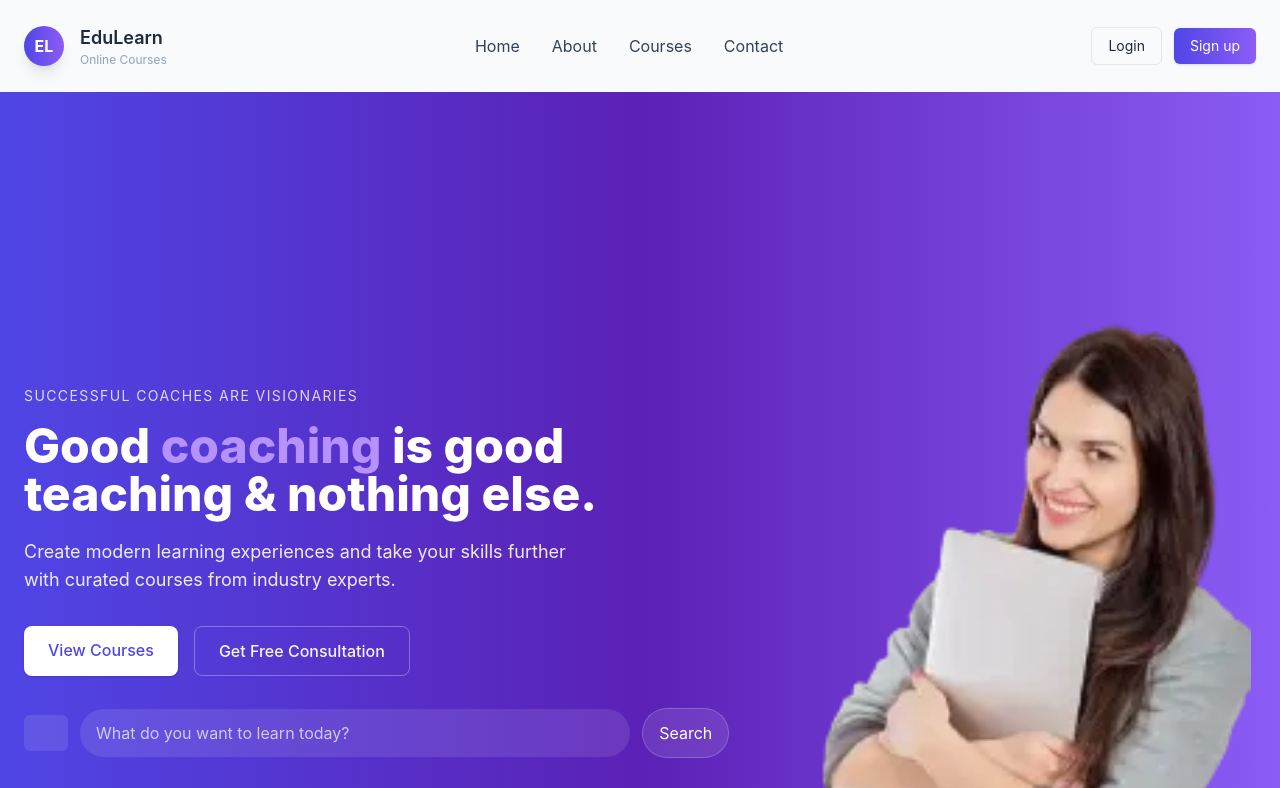
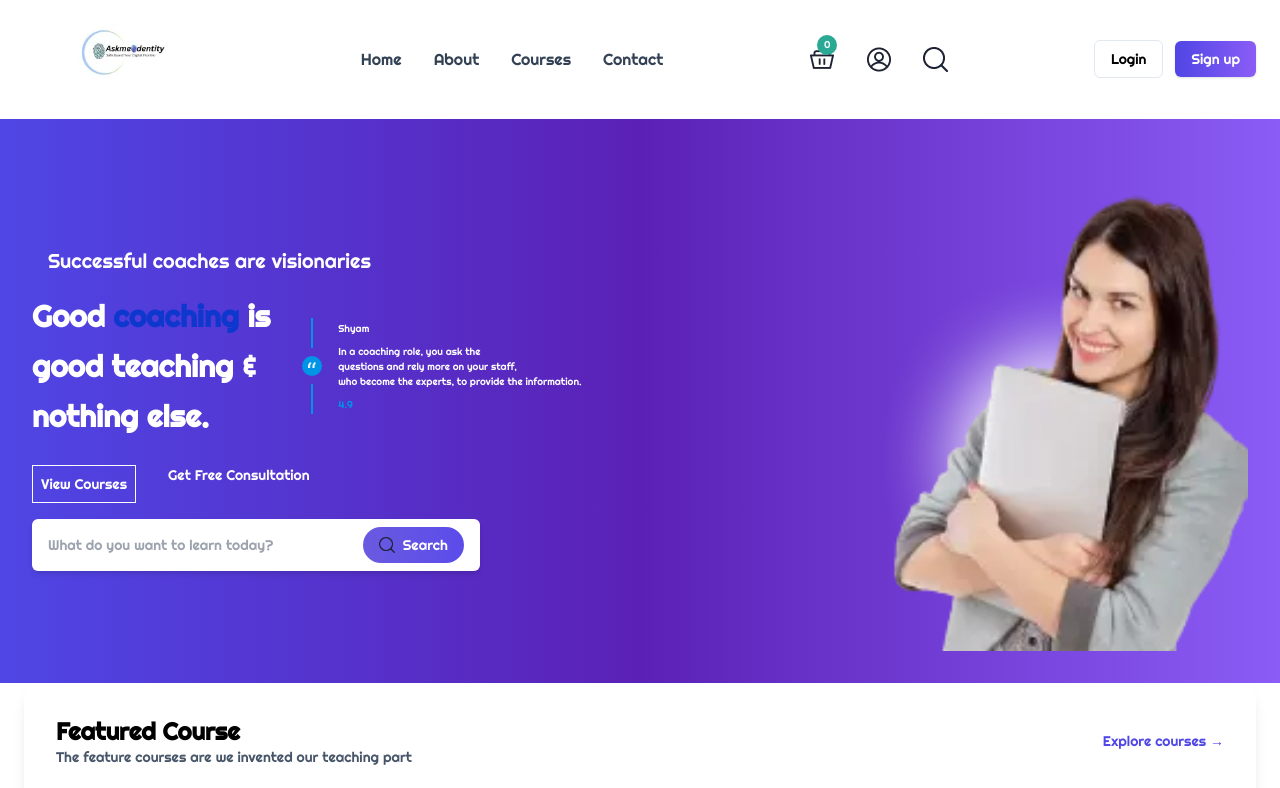
Before and after one commit to ShrabanaG/Static_Landing_Page, a plain HTML site: page index.html in a window 1280 px wide. Shown: the top 788 px of the page. Drawn offline with nearby package versions, Linux system fonts and the light colour scheme.

Commit message:
feat: added all changes

```diff
--- a/index.html
+++ b/index.html
@@ -7,6 +7,16 @@
 
     <!-- Tailwind Play CDN (no build step) -->
     <script src="https://cdn.tailwindcss.com"></script>
+    <link rel="preconnect" href="https://fonts.googleapis.com" />
+    <link rel="preconnect" href="https://fonts.gstatic.com" crossorigin />
+    <link
+      href="https://fonts.googleapis.com/css2?family=Righteous&display=swap"
+      rel="stylesheet"
+    />
+    <link
+      href="https://fonts.googleapis.com/css2?family=Saira:ital,wght@0,100..900;1,100..900&display=swap"
+      rel="stylesheet"
+    />
 
     <!-- Tailwind custom config -->
     <script>
@@ -32,8 +42,7 @@
     <style>
       /* small extra styling */
       body {
-        font-family: Inter, system-ui, -apple-system, "Segoe UI", Roboto,
-          "Helvetica Neue", Arial;
+        font-family: "Righteous", sans-serif;
       }
       .glass {
         background: linear-gradient(
@@ -43,23 +52,21 @@
         );
         backdrop-filter: blur(6px);
       }
+      .sub-heading {
+        font-family: "Saira", sans-serif;
+      }
     </style>
   </head>
-  <body class="bg-slate-50 text-slate-800 antialiased">
+  <body>
     <!-- NAVBAR -->
     <header class="w-full">
-      <div class="max-w-7xl mx-auto px-6">
+      <div class="max-w-7xl mx-auto px-6 h-[119px]">
         <nav class="flex items-center justify-between py-6">
           <div class="flex items-center gap-4">
-            <div
-              class="w-10 h-10 rounded-full bg-gradient-to-r from-gradientStart to-gradientEnd flex items-center justify-center shadow-lg text-white font-bold"
-            >
-              EL
-            </div>
-            <div>
-              <a href="#" class="text-lg font-semibold">EduLearn</a>
-              <div class="text-xs text-slate-400">Online Courses</div>
-            </div>
+            <img
+              src="./assets/logo.webp"
+              class="w-[191px] h-[70px] object-contain"
+            />
           </div>
 
           <ul class="hidden md:flex items-center gap-8 text-slate-700">
@@ -68,6 +75,29 @@
             <li><a href="#" class="hover:text-slate-900">Courses</a></li>
             <li><a href="#" class="hover:text-slate-900">Contact</a></li>
           </ul>
+
+          <div class="flex items-center justify-between gap-8">
+            <div class="relative inline-block">
+              <img
+                src="./assets/nav_Icon_1.webp"
+                class="w-[25px] h-[25px] object-contain"
+              />
+              <div
+                class="absolute -top-3 left-2 flex items-center justify-center rounded-full w-[20px] h-[20px] text-white bg-[#2AAA94] text-[10px]"
+              >
+                0
+              </div>
+            </div>
+
+            <img
+              src="./assets/nav_icon_2.webp"
+              class="w-[25px] h-[25px] object-contain"
+            />
+            <img
+              src="./assets/nav_icon_3.webp"
+              class="w-[25px] h-[25px] object-contain"
+            />
+          </div>
 
           <div class="flex items-center gap-3">
             <button
@@ -120,76 +150,105 @@
     <main>
       <section class="relative overflow-hidden">
         <div
-          class="bg-gradient-to-r from-gradientStart via-brandPurple to-gradientEnd"
+          class="bg-gradient-to-r from-gradientStart via-brandPurple to-gradientEnd relative"
         >
-          <div class="max-w-7xl mx-auto px-6">
           <div
-              class="grid grid-cols-1 lg:grid-cols-12 gap-8 items-center py-20"
+            class="max-w-7xl flex flex-row items-center justify-between gap-4 p-8"
           >
-              <!-- left -->
-              <div class="lg:col-span-7 text-white">
-                <p class="text-sm uppercase tracking-widest opacity-80">
+            <div class="flex flex-col">
+              <div class="text-white text-xl p-4">
                 Successful coaches are visionaries
-                </p>
-                <h1
-                  class="mt-4 text-4xl md:text-5xl font-extrabold leading-tight"
+              </div>
+              <div class="flex flex-row items-center justify-between gap-8">
+                <div class="text-3xl text-white font-bold leading-[50px]">
+                  Good <span class="text-[#0E38CD]">coaching</span> is <br />
+                  good teaching & <br />
+                  nothing else.
+                </div>
+                <div class="flex flex-row items-center justify-between gap-4">
+                  <div class="flex flex-col items-center gap-2">
+                    <div class="border-l-2 border-[#0094E7] h-[30px]"></div>
+
+                    <div
+                      class="w-[20px] h-[20px] bg-[#0094E7] rounded-full relative"
                     >
-                  Good <span class="text-brandPink">coaching</span> is good
-                  teaching & nothing else.
-                </h1>
-                <p class="mt-5 text-lg max-w-xl text-white/90">
-                  Create modern learning experiences and take your skills
-                  further with curated courses from industry experts.
-                </p>
-
-                <div class="mt-8 flex flex-col sm:flex-row gap-4">
-                  <a
-                    href="#"
-                    class="inline-block px-6 py-3 bg-white text-gradientStart rounded-lg font-medium shadow"
-                    >View Courses</a
-                  >
-                  <a
-                    href="#"
-                    class="inline-block px-6 py-3 border border-white/30 rounded-lg font-medium text-white/95"
-                    >Get Free Consultation</a
-                  >
+                      <img
+                        src="./assets/comma_icon.webp"
+                        class="absolute top-[5px] left-[6px] w-2 h-2 object-contain"
+                      />
                     </div>
 
-                <div class="mt-8 flex items-center gap-3">
-                  <div class="bg-white/10 px-3 py-2 rounded-md">
-                    <svg
-                      class="w-5 h-5 text-white"
-                      fill="currentColor"
-                      viewBox="0 0 24 24"
+                    <div class="border-l-2 border-[#0094E7] h-[30px]"></div>
+                  </div>
+                  <div class="flex flex-col gap-2">
+                    <div class="text-[10px] text-white">Shyam</div>
+                    <div class="text-[10px] text-white">
+                      In a coaching role, you ask the <br />
+                      questions and rely more on your staff, <br />
+                      who become the experts, to provide the information.
+                    </div>
+                    <div class="text-[10px] text-[#0094E7]">4.9</div>
+                  </div>
+                </div>
+              </div>
+              <div
+                class="flex flex-row items-start justify-start gap-8 mt-6 text-center"
               >
-                      <path d="M3 12h18" />
-                    </svg>
+                <div class="p-2 border border-white text-sm text-white">
+                  View Courses
                 </div>
+                <div class="text-sm text-white">Get Free Consultation</div>
+              </div>
+              <div
+                class="flex items-center justify-between max-w-md w-full bg-white rounded-md shadow-md px-4 py-2 mt-4"
+              >
                 <input
                   type="text"
                   placeholder="What do you want to learn today?"
-                    class="flex-1 rounded-full px-4 py-3 bg-white/10 placeholder-white/70 text-white outline-none"
+                  class="flex-1 outline-none text-gray-700 placeholder:text-gray-400 text-sm bg-transparent"
                 />
+
                 <button
-                    class="px-4 py-3 rounded-full bg-white/10 border border-white/20 text-white"
+                  class="flex items-center gap-2 bg-gradient-to-r from-[#6A5AE0] to-[#5B4CEB] text-white text-sm font-medium rounded-full px-4 py-2 transition-all hover:opacity-90"
                 >
+                  <img
+                    src="./assets/nav_icon_3.webp"
+                    alt="Search"
+                    class="w-4 h-4"
+                  />
                   Search
                 </button>
               </div>
             </div>
-
-              <!-- right / hero image -->
             <div
-                class="lg:col-span-5 relative flex justify-center lg:justify-end bg-contain bg-no-repeat bg-center h-[800px]"
-                style="background-image: url('./assets/hero_image.webp')"
-              ></div>
+              class="relative w-[400px] h-[500px] flex items-center justify-center overflow-hidden"
+            >
+              <img
+                src="./assets/hero_bg_cover.webp"
+                class="absolute bottom-0 right-20 w-[300px] opacity-90"
+              />
+              <img
+                src="./assets/hero_image.webp"
+                alt="hero"
+                class="relative z-10 w-[400px]"
+              />
+            </div>
+            <div class="absolute bottom-1/2">
+              <img
+                src="./assets/first_rect.webp"
+                class="absolute w-[300px] h-auto opacity-90"
+              />
+              <img
+                src="./assets/middle_rect.webp"
+                class="absolute w-[260px] h-auto opacity-80"
+              />
             </div>
           </div>
         </div>
       </section>
 
       <!-- FEATURED COURSES -->
-      <section class="max-w-7xl mx-auto px-6 -mt-12">
+      <section class="max-w-7xl mx-auto px-6">
         <div class="bg-white rounded-2xl shadow-lg p-8 glass">
           <div class="flex items-center justify-between mb-6">
             <div>
@@ -328,10 +387,19 @@
       <!-- WHY LEARN -->
       <section class="max-w-7xl mx-auto px-6 mt-12">
         <div
-          class="rounded-2xl overflow-hidden bg-gradient-to-r from-gradientStart to-gradientEnd text-white p-10 shadow-lg"
+          class="rounded-2xl overflow-hidden bg-gradient-to-r from-gradientStart to-gradientEnd text-white p-10 shadow-lg flex flex-col items-center justify-center"
         >
+          <div class="text-3xl text-white mb-4">
+            Why <span class="text-[#0E38CD]">learn</span> with our courses?
+          </div>
+          <div class="sub-heading text-white mb-4">
+            We are providing the best courses and top classes.And <br />
+            extradinery placement training.....
+          </div>
           <div class="grid grid-cols-1 md:grid-cols-3 gap-6 text-center">
-            <div>
+            <div
+              class="h-[200px] border-r-[1px] border-dashed border-white p-6"
+            >
               <div
                 class="w-16 h-16 mx-auto flex items-center justify-center mb-4 bg-cover bg-center"
                 style="background-image: url('./assets/learning_icon.webp')"
@@ -343,7 +411,9 @@
               </p>
             </div>
 
-            <div>
+            <div
+              class="h-[200px] border-r-[1px] border-dashed border-white p-6"
+            >
               <div
                 class="w-16 h-16 mx-auto flex items-center justify-center mb-4 bg-cover bg-center"
                 style="background-image: url('./assets/icon_1.webp')"
@@ -601,6 +671,23 @@
           </div>
         </div>
       </section>
+
+      <section class="max-w-7xl mx-auto px-6 mt-12 mb-16 relative">
+        <div class="flex items-center justify-center relative">
+          <img
+            src="./assets/video_bg.webp"
+            class="object-cover rounded-xl h-[400px]"
+          />
+          <img
+            src="./assets/pause_icon.webp"
+            class="absolute top-1/2 left-1/2 transform -translate-x-1/2 -translate-y-1/2"
+          />
+          <img
+            src="./assets/banner_right.webp"
+            class="absolute bottom-0 right-20 object-contain w-[100px] h-[100px]"
+          />
+        </div>
+      </section>
     </main>
 
     <!-- FOOTER -->
```
Also changed, not shown: assets/banner_right.webp (added), assets/comma_icon.webp (added), assets/first_rect.webp (added), assets/hero_bg_cover.webp (added), assets/hero_image_original.webp (added), assets/last_rect.webp (added), assets/logo.webp (added), assets/middle_rect.webp (added), assets/nav_Icon_1.webp (added), assets/nav_icon_2.webp (added), assets/nav_icon_3.webp (added), assets/pause_icon.webp (added). Lines whose indentation alone changed are shown as unchanged.
